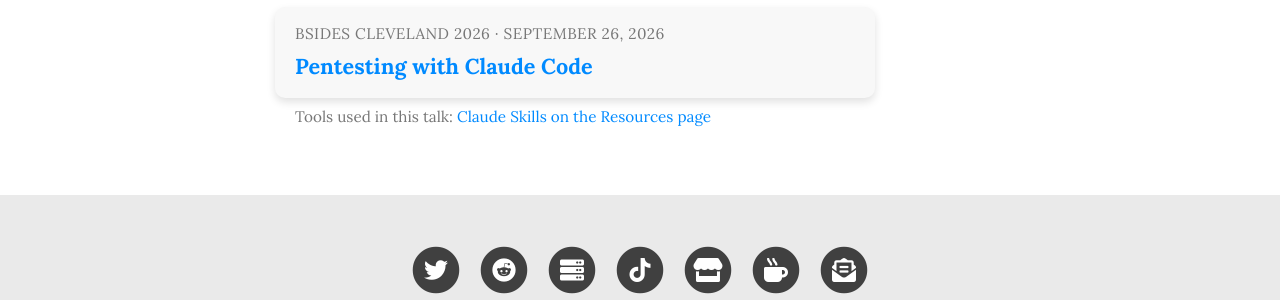
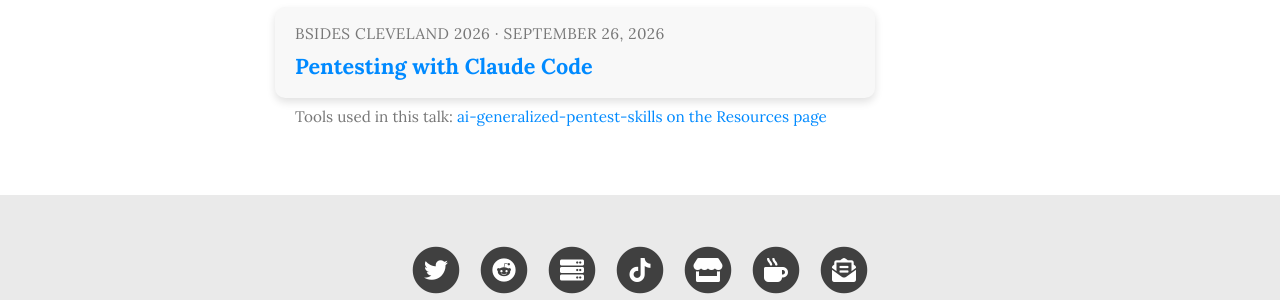
Before and after one commit to failclosed/failclosed.github.io, a Jekyll site: the page built from pages/presentations.md, in a window 1280 px wide. Shown: the part 438-738 px from the top of the page. Built offline with Jekyll 4.4.1, drawn with Linux system fonts in a browser that asks for light colours; comment, search, counter and statistics services are not loaded.

Commit message:
Use exact skill name in Speaking page tools link

```diff
--- a/pages/presentations.md
+++ b/pages/presentations.md
@@ -13,7 +13,7 @@ I speak at security conferences on offensive AI tooling, homelab security resear
     <div class="talk-conference">BSides Cleveland 2026 &middot; September 26, 2026</div>
     <div class="talk-title">Pentesting with Claude Code</div>
   </a>
-  <div class="talk-extra">Tools used in this talk: <a href="/software">Claude Skills on the Resources page</a></div>
+  <div class="talk-extra">Tools used in this talk: <a href="/software">ai-generalized-pentest-skills on the Resources page</a></div>
 
 </div>
 
```
